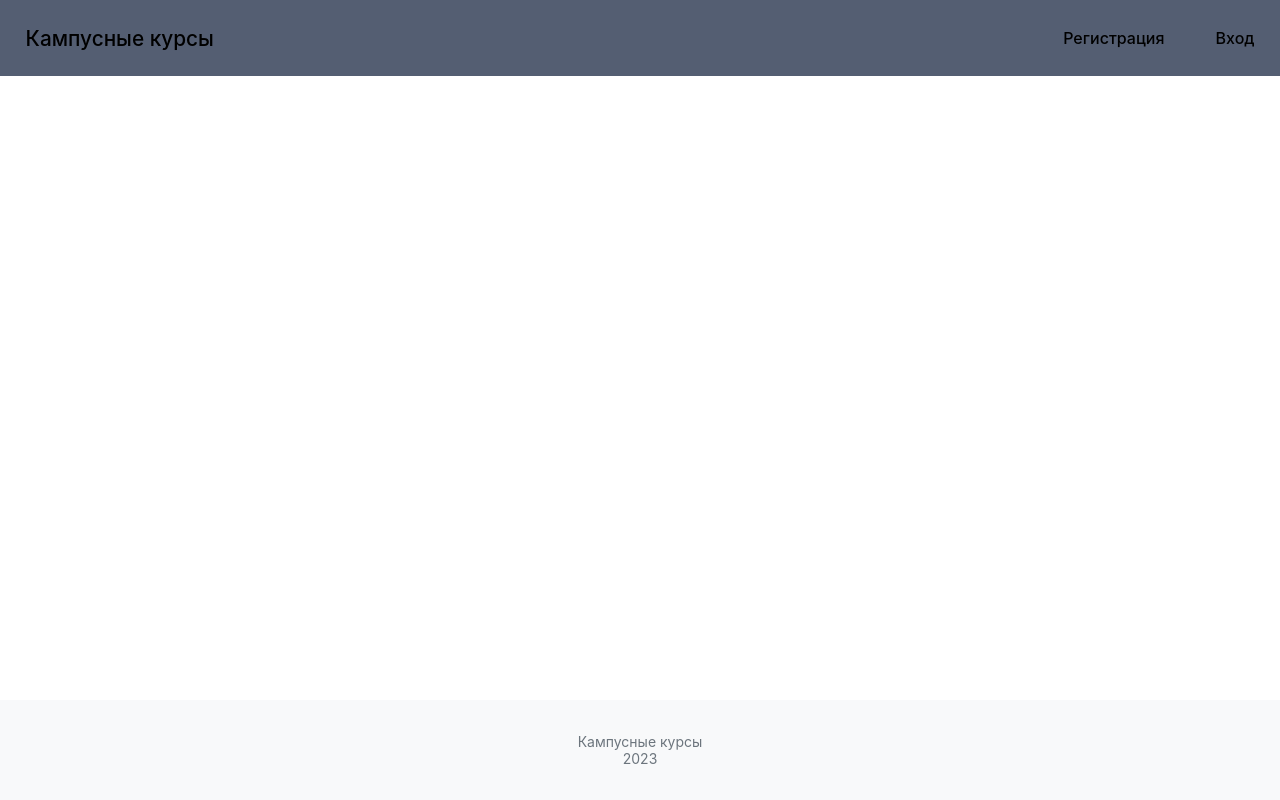
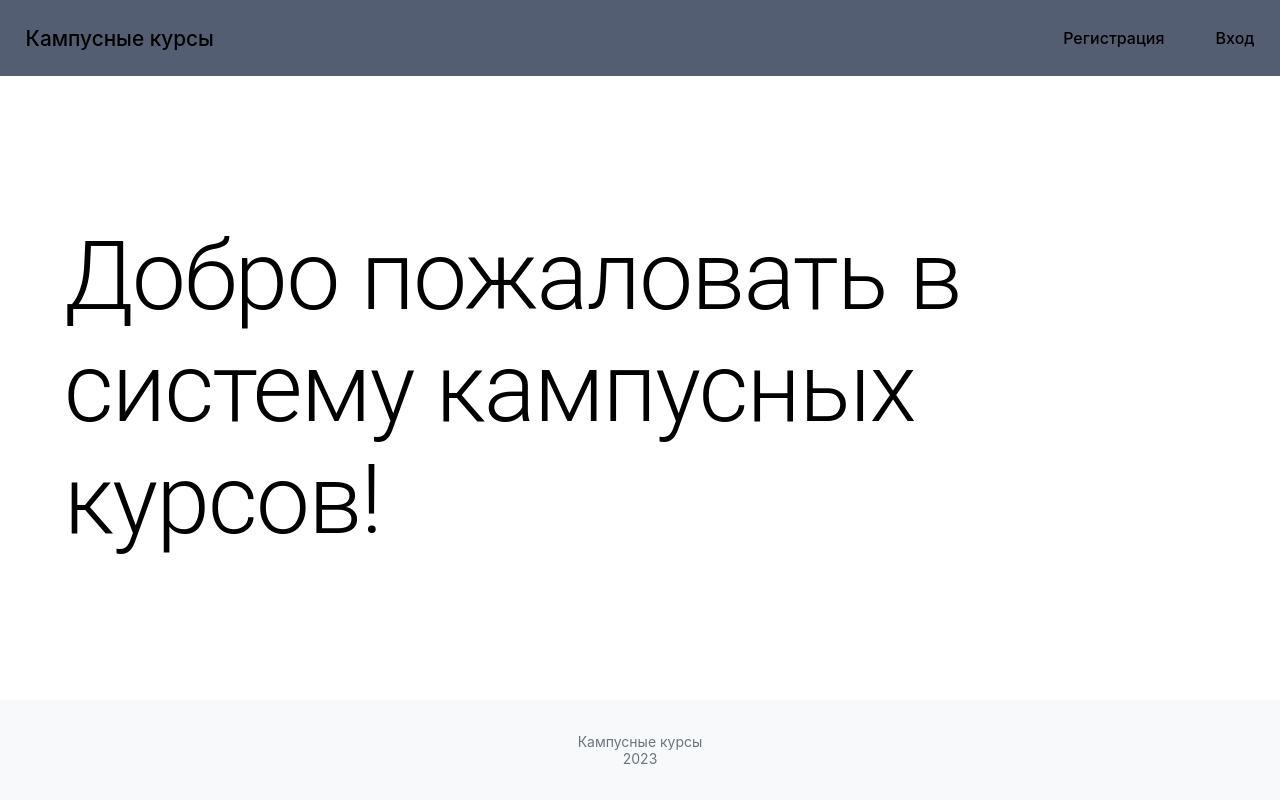
Before and after one commit to ciklon18/CampusCourses, a React (Create React App) app: page / in a window 1280 px wide. Built offline with nearby package versions, Linux system fonts and the light colour scheme; no server answers.

Commit message:
Сделал маленькие фиксы

```diff
--- a/src/app/router.tsx
+++ b/src/app/router.tsx
@@ -9,12 +9,14 @@ import { GroupCoursesPage } from "src/pages/courses/group/GroupCoursesPage.tsx";
 import { MyCoursesPage } from "src/pages/courses/my/MyCoursesPage.tsx";
 import { TeachingCoursesPage } from "src/pages/courses/teaching/TeachingCoursesPage.tsx";
 import { CoursePage } from "src/pages/course/CoursePage.tsx";
+import { RootPage } from "src/pages/root/RootPage.tsx";
 
 export const router = createBrowserRouter([
     {
         path: routes.root(),
         element: <AppLayout />,
         children: [
+            { path: routes.root(), element: <RootPage />},
             { path: routes.login(), element: <LoginPage /> },
             { path: routes.registration(), element: <RegistrationPage /> },
             { path: routes.profile(), element: <ProfilePage /> },
--- a/src/pages/profile/components/profile.module.scss
+++ b/src/pages/profile/components/profile.module.scss
@@ -15,7 +15,7 @@
         margin-bottom: 20px;
     }
     .text {
-        color: #007bff;
+        color: #264464;
         text-align: left;
         font-size: 2.2em;
     }
@@ -29,6 +29,7 @@
 
         .form__button {
             margin-left: auto;
+            padding: 10px;
         }
         .form__input {
             margin-bottom: 20px;
--- /dev/null
+++ b/src/pages/root/RootPage.tsx
@@ -0,0 +1,12 @@
+import { Container, Typography } from "@material-ui/core"
+import style from "./root.module.scss"
+
+export const RootPage = () => {
+    return (
+        <Container className={style.container}>
+            <Typography variant="h1" className={style.title}>
+                Добро пожаловать в систему кампусных курсов!
+                </Typography>
+        </Container>
+    )
+}
--- /dev/null
+++ b/src/pages/root/root.module.scss
@@ -0,0 +1,12 @@
+.container {
+    display: flex;
+    flex-direction: column;
+    align-items: center;
+    color: #061525;
+    margin: auto;
+    .title {
+        font-size: 6rem;
+        font-weight: 300;
+        color: #000000;
+    }
+}
--- a/src/pages/shared/header/Header.module.scss
+++ b/src/pages/shared/header/Header.module.scss
@@ -14,7 +14,7 @@
         font-size: 1.3em;
         font-weight: 500;
         &:hover {
-            color: #f00;
+            transform: translateY(-2px);
         }
     }
     .links {
@@ -29,7 +29,7 @@
         color: #000;
         text-decoration: none;
         &:hover {
-            color: #f00;
+            transform: translateY(-2px);
         }
         padding: 2vw;
     }
--- a/src/pages/shared/header/LinksList.tsx
+++ b/src/pages/shared/header/LinksList.tsx
@@ -11,7 +11,10 @@ export const LinksList = () => {
     const isAuth = useAppSelector((state) => state.auth.isAuth);
 
     useEffect(() => {
-        dispatch(updateRolesState());
+        const fetchRoles = async () => {
+            await dispatch(updateRolesState());
+        }
+        fetchRoles();
     }, [dispatch]);
     return (
         (isAuth) && <div className={style.links}>
--- a/src/pages/shared/header/UserList.tsx
+++ b/src/pages/shared/header/UserList.tsx
@@ -10,9 +10,9 @@ import { useAppDispatch, useAppSelector } from "src/store/redux";
 export const UserList = () => {
     const dispatch = useAppDispatch();
 
-    const handleLogout = () => {
-        dispatch(logoutUser());
-      };
+    const handleLogout = async() => {
+        await dispatch(logoutUser());
+    };
 
     const [displayText, setDisplayText] = useState("Профиль");
     const fetchUser = async () => {
```
